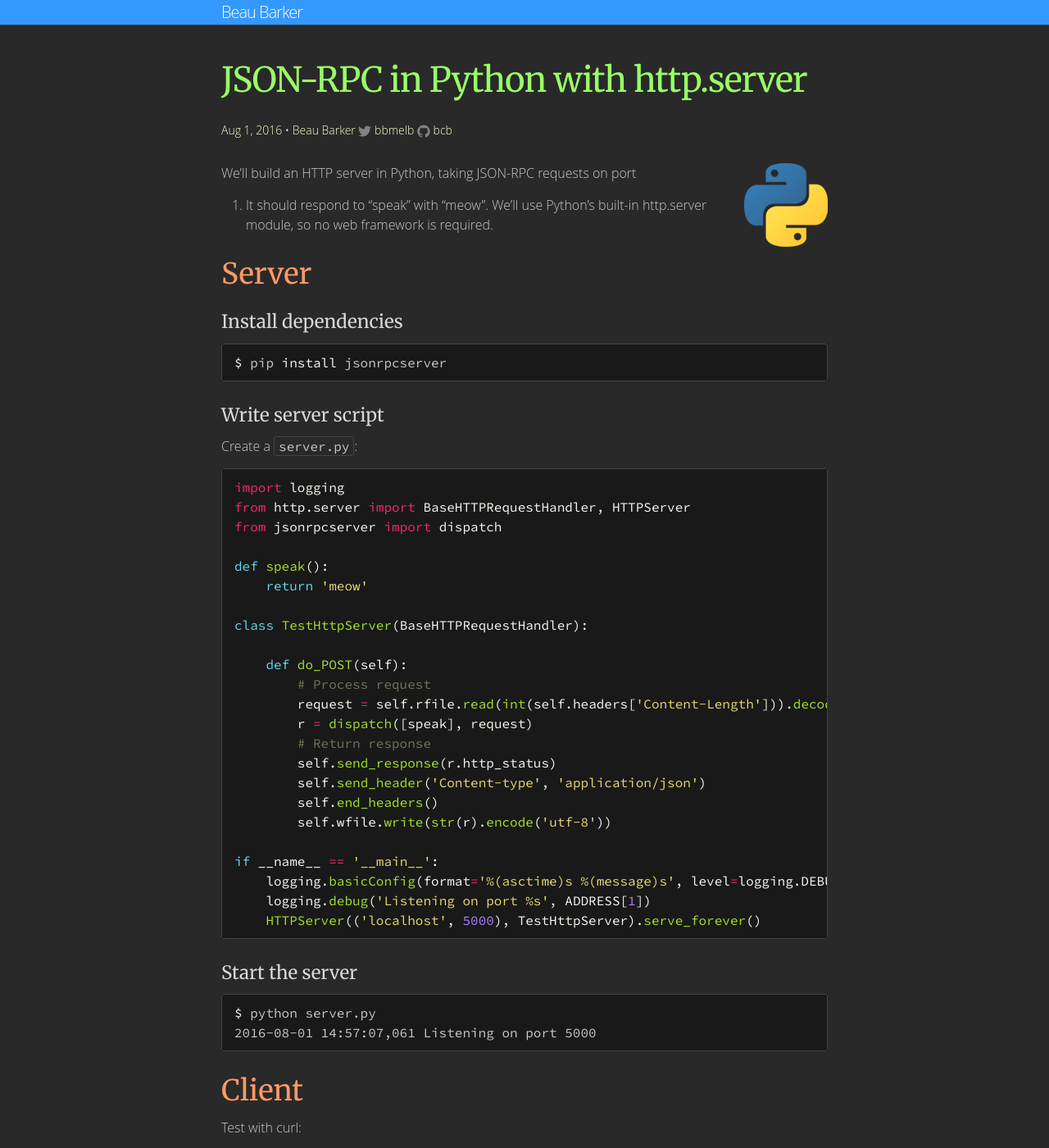
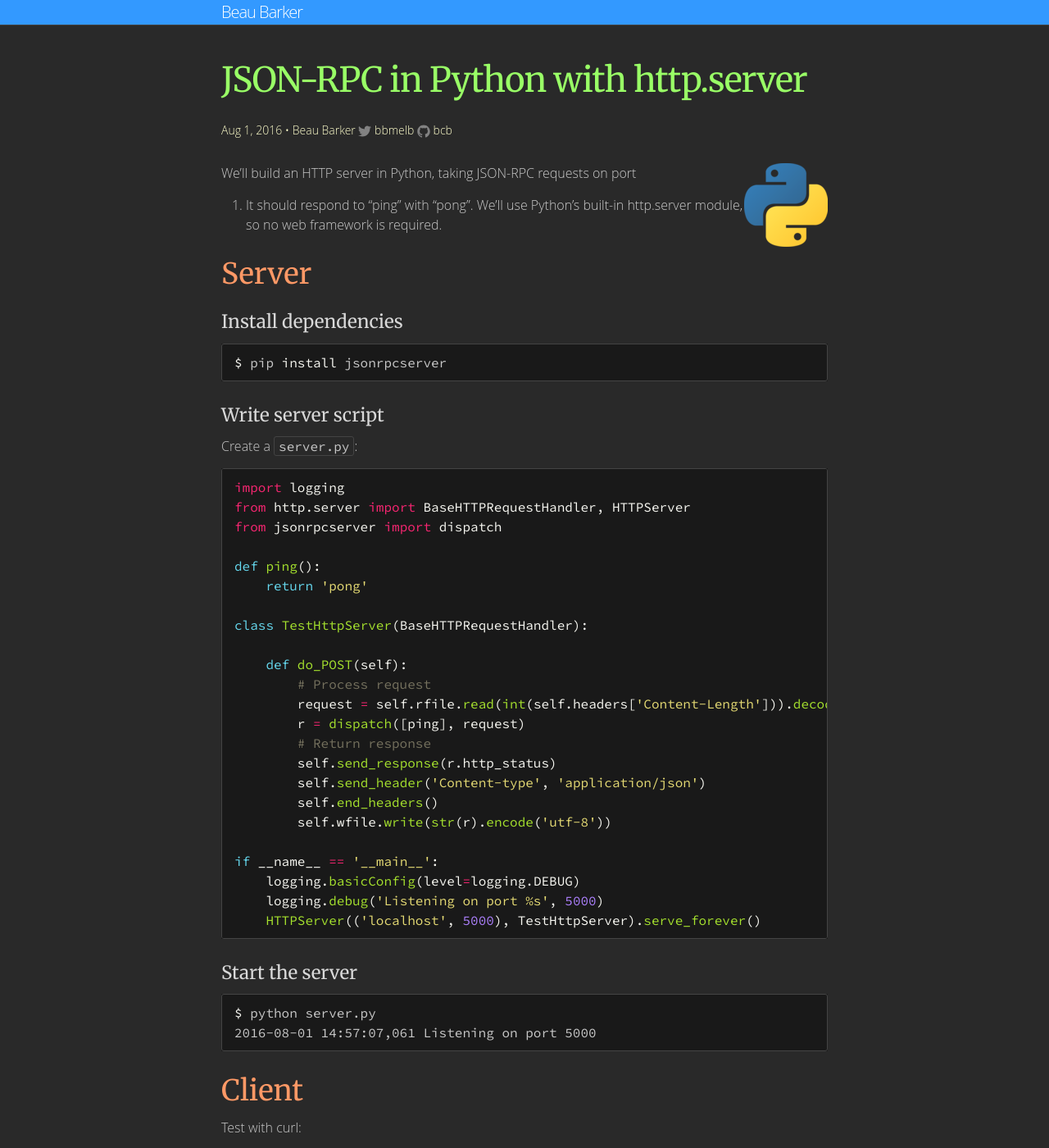
Before and after one commit to explodinglabs/explodinglabs.github.io, a Jekyll site: the page built from _jsonrpc/httpserver.markdown, in a window 1280 px wide and 1400 px high. Shown: the whole window at 82% size. Built offline with Jekyll 4.4.1, drawn with Linux system fonts in a browser that asks for light colours; some web fonts are replaced; comment, search, counter and statistics services are not loaded; some of the changed text lies outside the part shown.

Commit message:
Adjusted jsonrpc docs

````diff
--- a/_jsonrpc/httpserver.markdown
+++ b/_jsonrpc/httpserver.markdown
@@ -10,7 +10,7 @@ comments: true
 </div>
 
 We'll build an HTTP server in Python, taking JSON-RPC requests on port
-5000. It should respond to "speak" with "meow". We'll use Python's built-in
+5000. It should respond to "ping" with "pong". We'll use Python's built-in
 http.server module, so no web framework is required.
 
 Server
@@ -33,15 +33,15 @@ import logging
 from http.server import BaseHTTPRequestHandler, HTTPServer
 from jsonrpcserver import dispatch
 
-def speak():
-    return 'meow'
+def ping():
+    return 'pong'
 
 class TestHttpServer(BaseHTTPRequestHandler):
 
     def do_POST(self):
         # Process request
         request = self.rfile.read(int(self.headers['Content-Length'])).decode('utf-8')
-        r = dispatch([speak], request)
+        r = dispatch([ping], request)
         # Return response
         self.send_response(r.http_status)
         self.send_header('Content-type', 'application/json')
@@ -49,8 +49,8 @@ class TestHttpServer(BaseHTTPRequestHandler):
         self.wfile.write(str(r).encode('utf-8'))
 
 if __name__ == '__main__':
-    logging.basicConfig(format='%(asctime)s %(message)s', level=logging.DEBUG)
-    logging.debug('Listening on port %s', ADDRESS[1])
+    logging.basicConfig(level=logging.DEBUG)
+    logging.debug('Listening on port %s', 5000)
     HTTPServer(('localhost', 5000), TestHttpServer).serve_forever()
 ```
 
@@ -68,8 +68,7 @@ Client
 Test with curl:
 
 ```shell
-$ TYPE='Content-type: application/json'
-$ MSG='{"jsonrpc": "2.0", "method": "speak", "id": 1}'
-$ curl -H $TYPE -d $MSG http://localhost:5000
-{"jsonrpc":"2.0","result":"meow","id":1}
+$ REQ='{"jsonrpc": "2.0", "method": "ping", "id": 1}'
+$ curl -H 'Content-type: application/json' -d $REQ http://localhost:5000
+{"jsonrpc":"2.0","result":"pong","id":1}
 ```
````
Also changed, not shown: _jsonrpc/node.markdown (+3 -4 lines).
